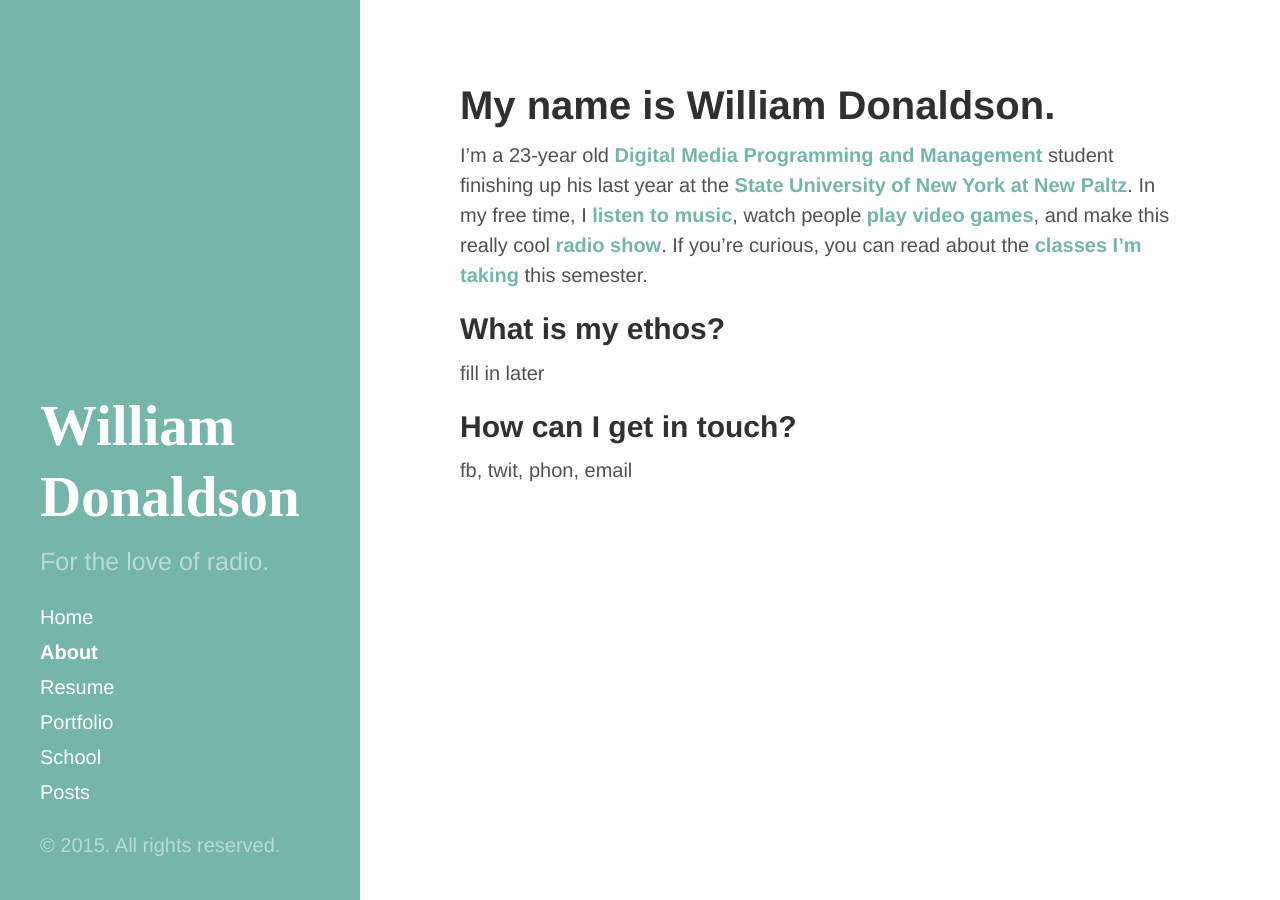
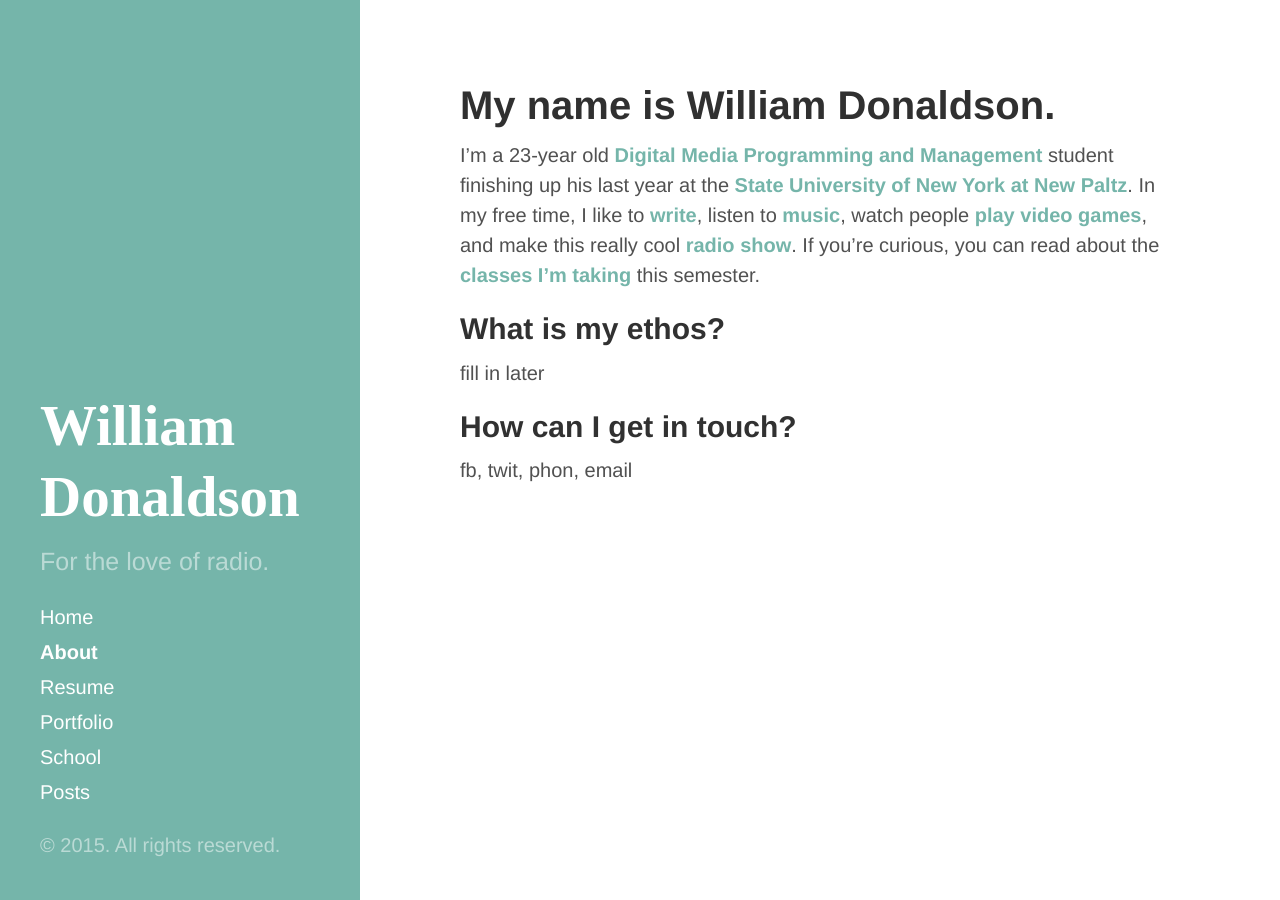
Before and after one commit to crownsedge/wildonaldson.me, a Jekyll site: the page built from about.md, in a window 1280 px wide. Built offline with Jekyll 4.4.1, drawn with Linux system fonts in a browser that asks for light colours; Markdown is read by kramdown in place of the engine named in the settings; comment, search, counter and statistics services are not loaded.

Commit message:
Updated about.md

```diff
--- a/about.md
+++ b/about.md
@@ -5,7 +5,7 @@
 published: true
 ---
 
-I'm a 23-year old [Digital Media Programming and Management](http://www.newpaltz.edu/ugc/las/comm_media/major_dmprog-mgmt.html) student finishing up his last year at the [State University of New York at New Paltz](http://newpaltz.edu/). In my free time, I [listen to music](http://last.fm/user/nukumi), watch people [play video games](http://twitch.tv), and make this really cool [radio show](http://drifts.fm/). If you're curious, you can read about the [classes I'm taking](/school/) this semester.
+I'm a 23-year old [Digital Media Programming and Management](http://www.newpaltz.edu/ugc/las/comm_media/major_dmprog-mgmt.html) student finishing up his last year at the [State University of New York at New Paltz](http://newpaltz.edu/). In my free time, I like to [write](/posts/), listen to [music](http://last.fm/user/nukumi), watch people [play video games](http://twitch.tv), and make this really cool [radio show](http://drifts.fm/). If you're curious, you can read about the [classes I'm taking](/school/) this semester.
 
 ## What is my ethos?
 fill in later
```
